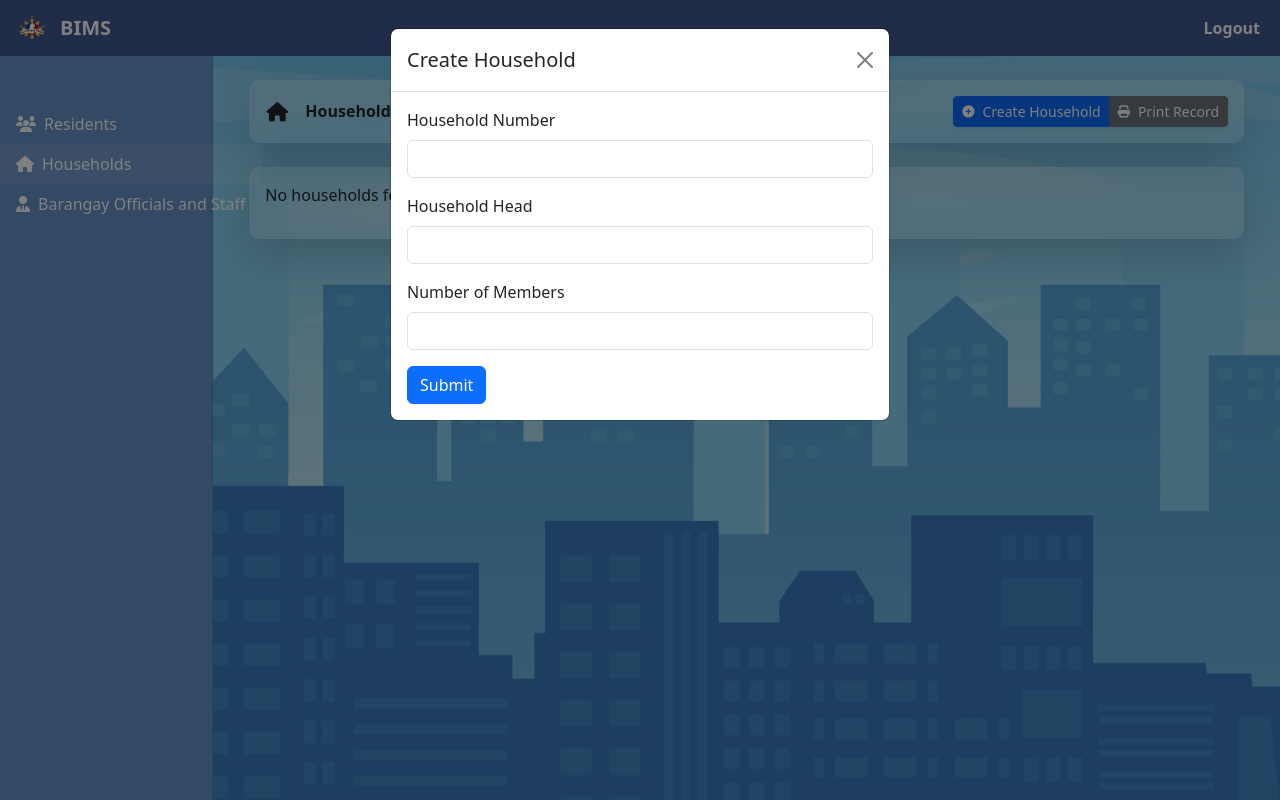
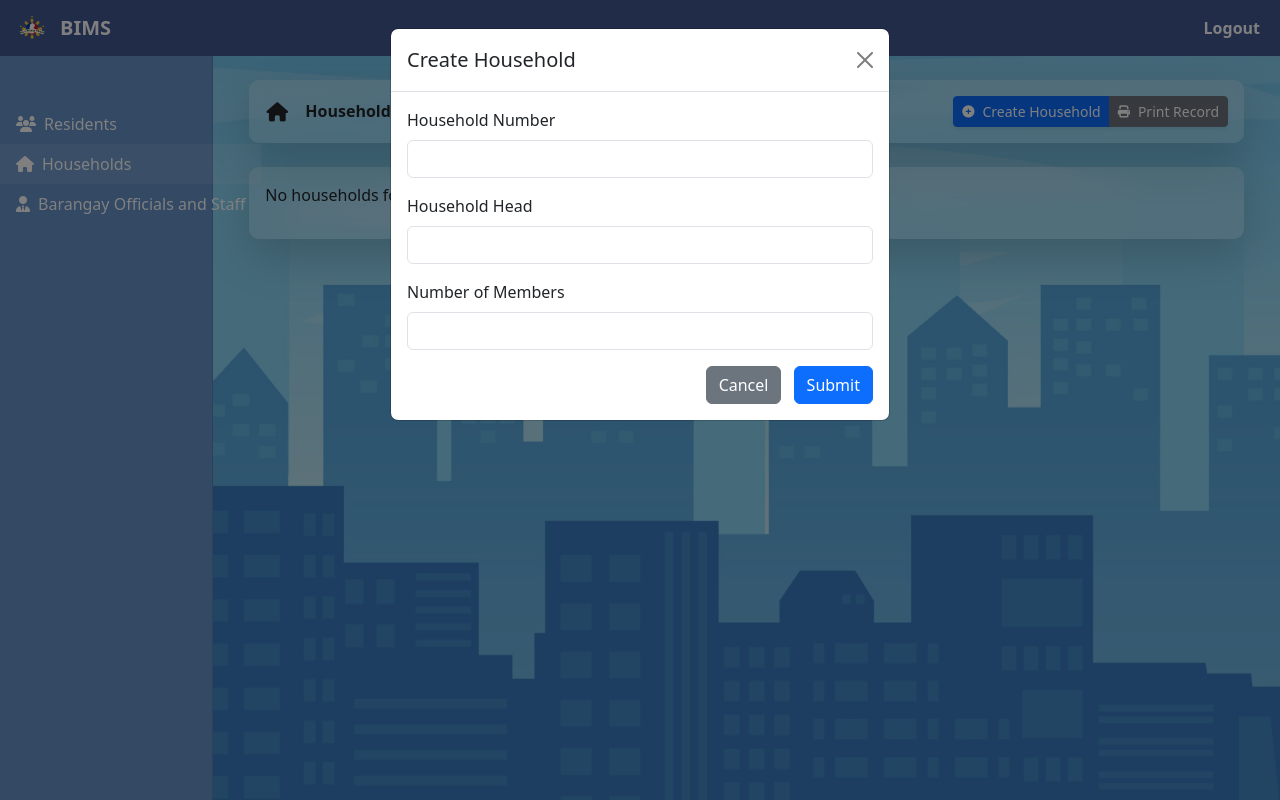
Before and after one commit to gyanna081/Barangay-Information-Management-System, a Django app: page /households/ in a window 1280 px wide, after a click on "Create Household". Run offline with Django 5.2, Linux system fonts and the light colour scheme; the visitor is signed in with stand-in values (Sample User, id 1); data that the repository does not hold is empty; some libraries are stand-ins or nearby versions.

Commit message:
fix household modal ui

```diff
--- a/backend/frontend/templates/frontend/pages/households.html
+++ b/backend/frontend/templates/frontend/pages/households.html
@@ -93,7 +93,19 @@
               required
             />
           </div>
-          <button type="submit" class="btn btn-primary">Submit</button>
+
+          <div class="row">
+            <div class="col-12 text-end">
+              <button
+                type="button"
+                class="btn btn-secondary me-2"
+                data-bs-dismiss="modal"
+              >
+                Cancel
+              </button>
+              <button type="submit" class="btn btn-primary">Submit</button>
+            </div>
+          </div>
         </form>
       </div>
     </div>
```
